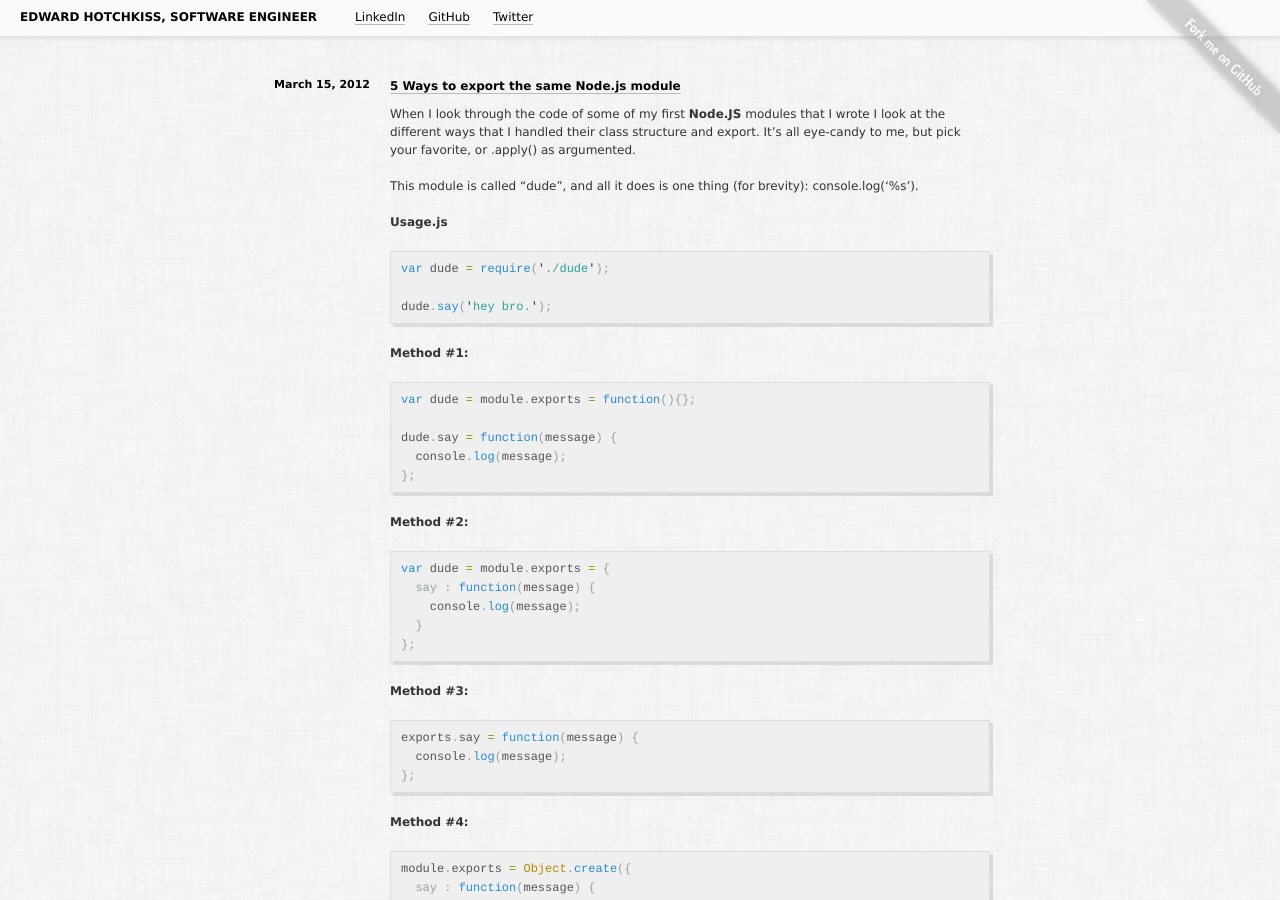
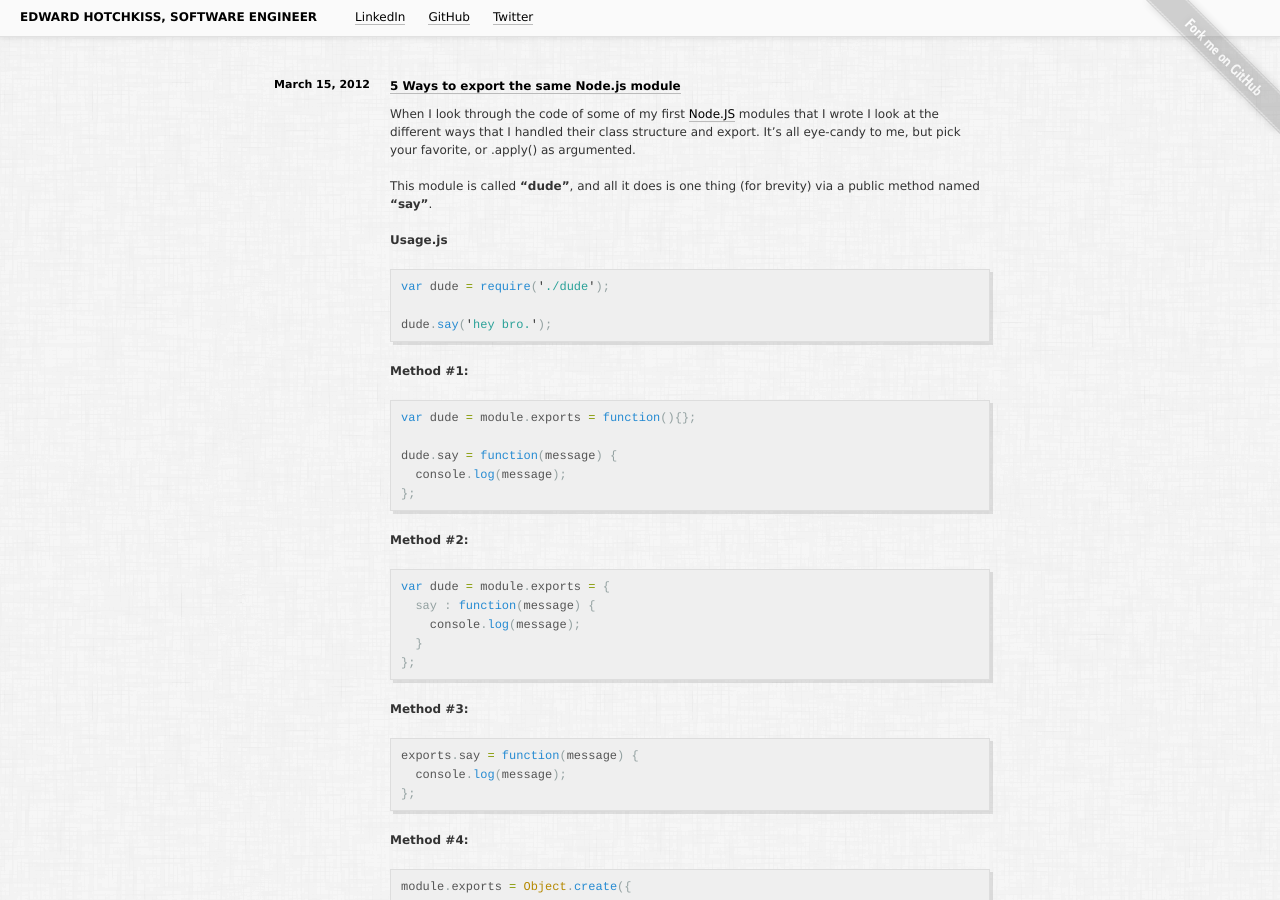
Before and after one commit to Erls-Corporation/edwardhotchkiss.com, a Jekyll site: the page built from _posts/2012-03-15-5-ways-to-export-the-same-node.js-module.md, in a window 1280 px wide and 900 px high. Built offline with Jekyll 4.4.1, drawn with Linux system fonts in a browser that asks for light colours; Markdown is read by kramdown in place of the engine named in the settings; comment, search, counter and statistics services are not loaded.

Commit message:
[posts] clarity

```diff
--- a/_posts/2012-03-15-5-ways-to-export-the-same-node.js-module.md
+++ b/_posts/2012-03-15-5-ways-to-export-the-same-node.js-module.md
@@ -7,9 +7,9 @@ tags:
  - Module
 ---
 
-When I look through the code of some of my first ***Node.JS*** modules that I wrote I look at the different ways that I handled their class structure and export. It's all eye-candy to me, but pick your favorite, or .apply() as argumented.
+When I look through the code of some of my first [Node.JS](http://nodejs.org/) modules that I wrote I look at the different ways that I handled their class structure and export. It's all eye-candy to me, but pick your favorite, or .apply() as argumented.
 
-This module is called "dude", and all it does is one thing (for brevity): console.log('%s').
+This module is called **"dude"**, and all it does is one thing (for brevity) via a public method named **"say"**.
 
 **Usage.js**
 
```
